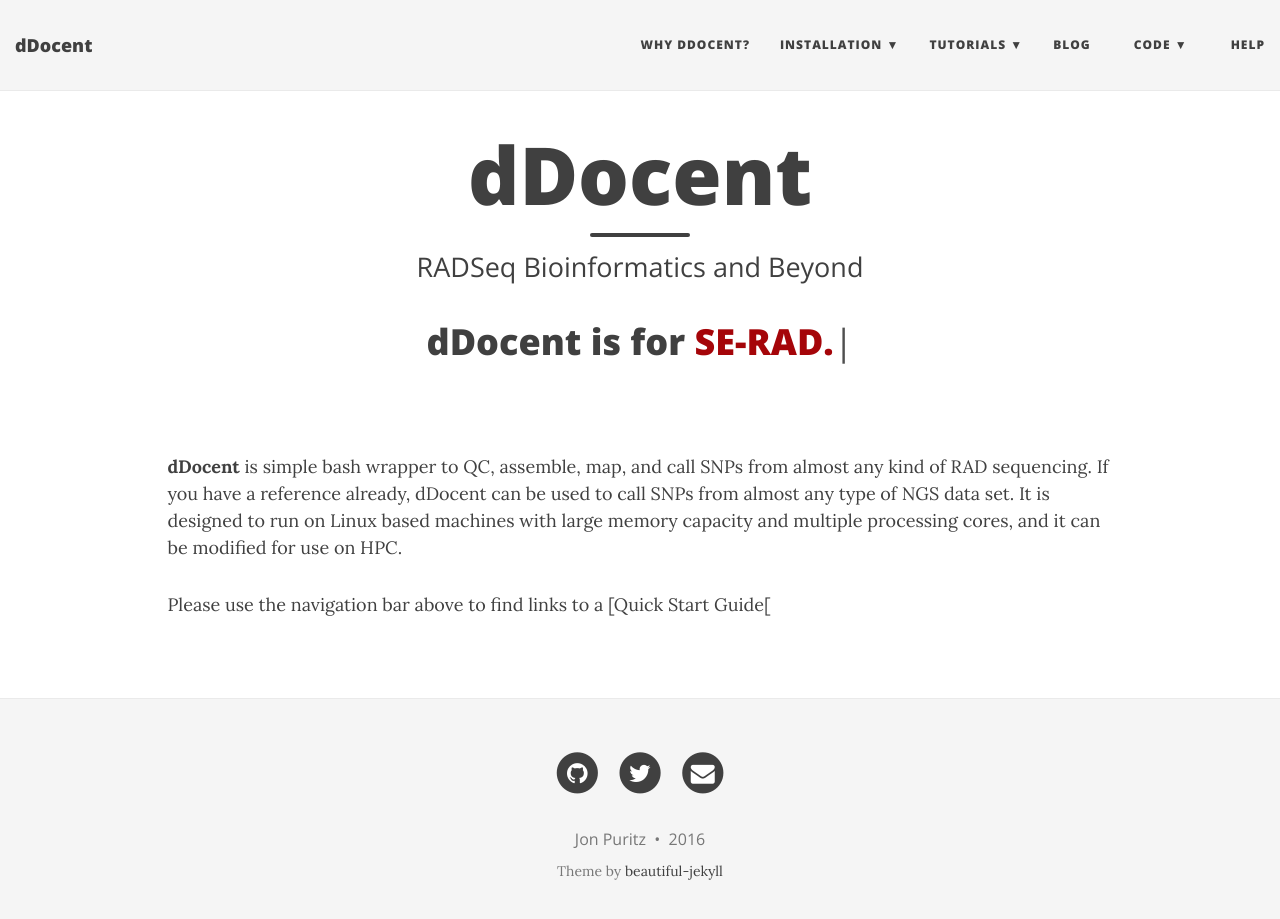
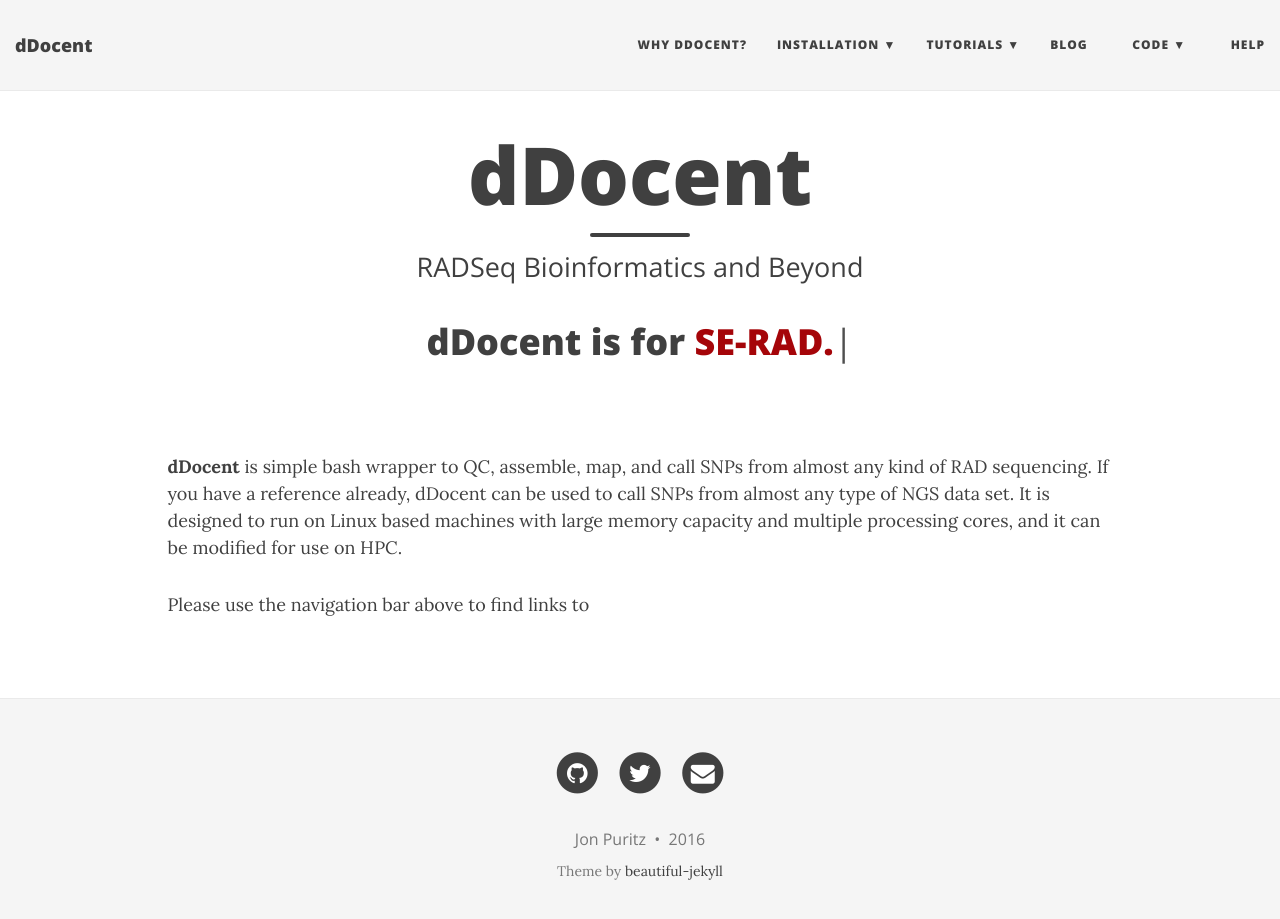
Before and after one commit to jpuritz/dDocent, a Jekyll site: the page built from index.html, in a window 1280 px wide and 932 px high. Shown: the top 919 px of the window. Built offline with Jekyll 4.4.1, drawn with Linux system fonts in a browser that asks for light colours; nearby versions of some CDN libraries.

Commit message:
Update test.md

```diff
--- a/_includes/test.md
+++ b/_includes/test.md
@@ -1,3 +1,3 @@
 **dDocent** is simple bash wrapper to QC, assemble, map, and call SNPs from almost any kind of RAD sequencing.  If you have a reference already, dDocent can be used to call SNPs from almost any type of NGS data set.  It is designed to run on Linux based machines with large memory capacity and multiple processing cores, and it can be modified for use on HPC.
 
-Please use the navigation bar above to find links to a [Quick Start Guide[
+Please use the navigation bar above to find links to
```
